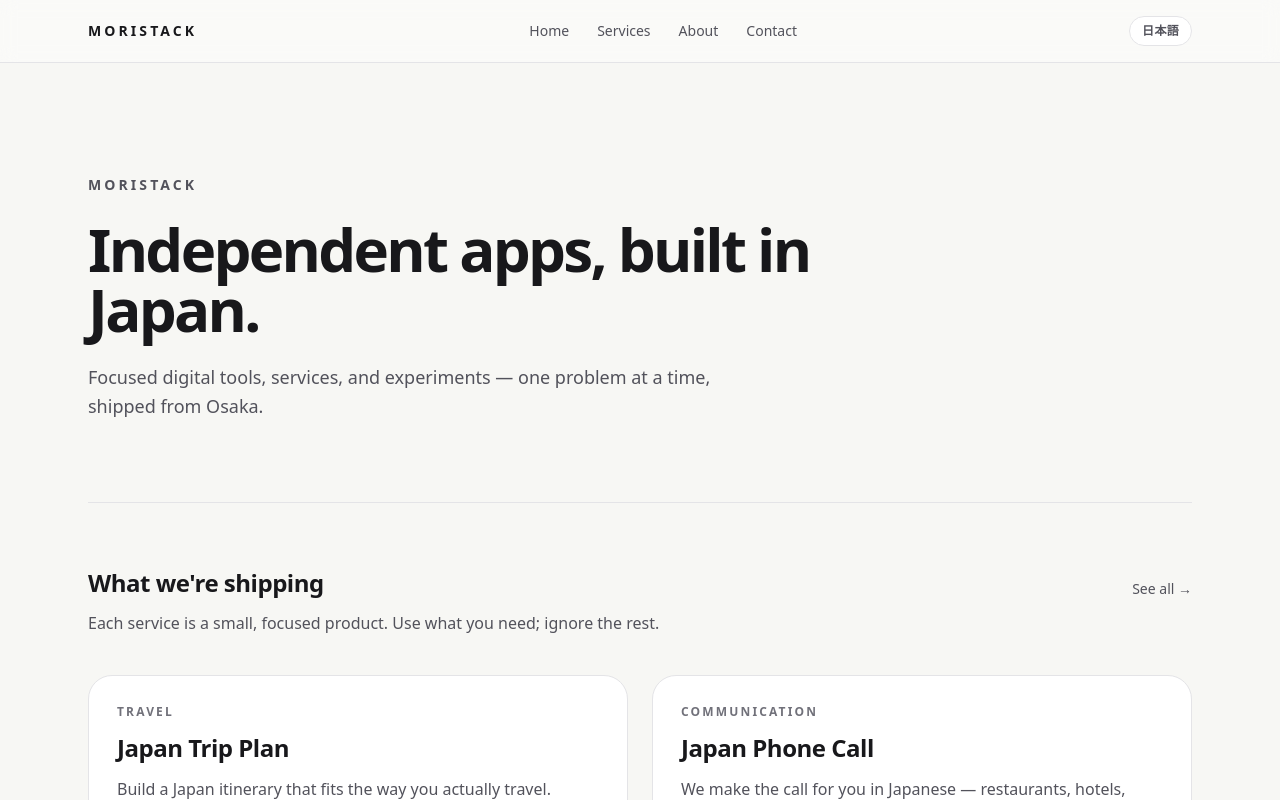
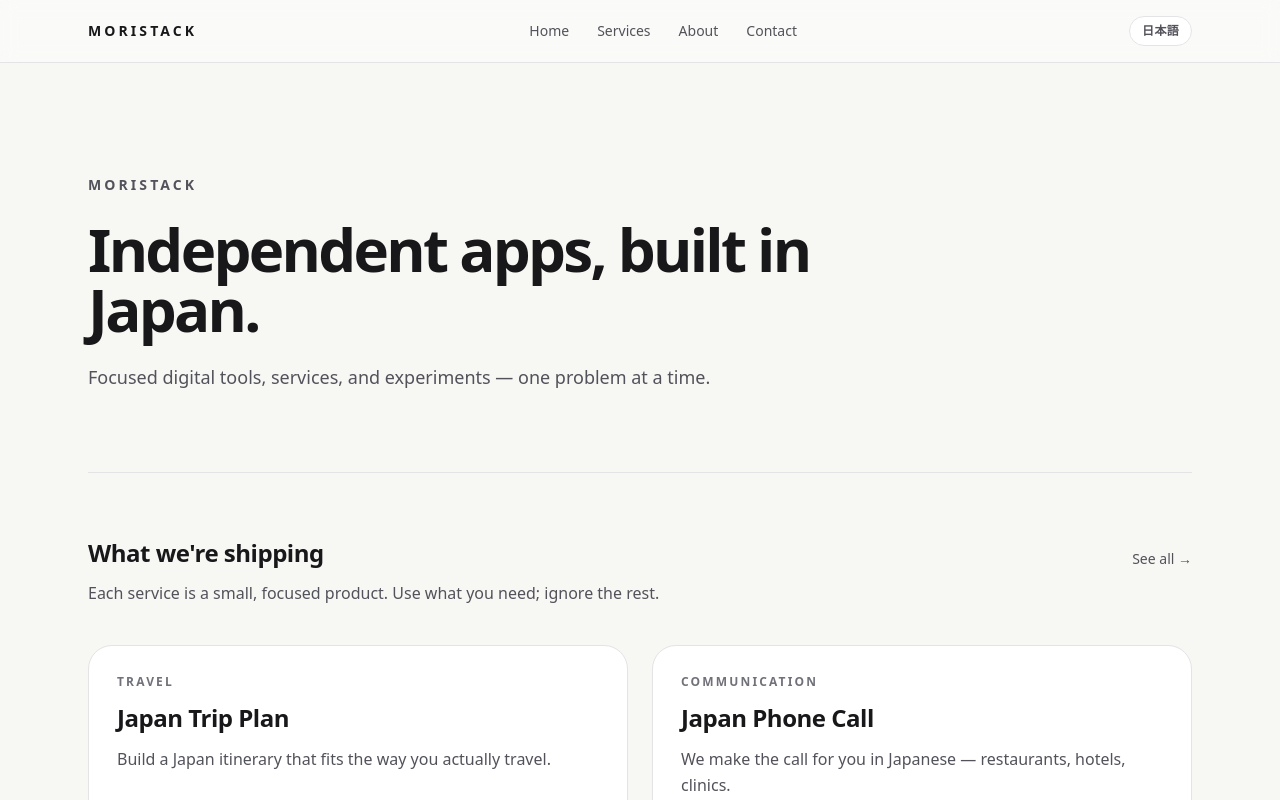
Before and after one commit to Ash158/moristack-hub, a Next.js app: page /en in a window 1280 px wide. Shown: the top 800 px of the page. Built offline with nearby package versions, Linux system fonts and the light colour scheme.

Commit message:
fix(hub): drop 'from Osaka' from home lede

```diff
--- a/src/app/[locale]/page.tsx
+++ b/src/app/[locale]/page.tsx
@@ -27,7 +27,7 @@ const COPY = {
   en: {
     eyebrow: "MORISTACK",
     heading: "Independent apps, built in Japan.",
-    lede: "Focused digital tools, services, and experiments — one problem at a time, shipped from Osaka.",
+    lede: "Focused digital tools, services, and experiments — one problem at a time.",
     servicesHeading: "What we're shipping",
     servicesLede:
       "Each service is a small, focused product. Use what you need; ignore the rest.",
@@ -36,7 +36,7 @@ const COPY = {
   ja: {
     eyebrow: "MORISTACK",
     heading: "暮らしのための、小さなデジタルサービス。",
-    lede: "大阪から、暮らしに寄り添う小さな道具をひとつずつ作っています。",
+    lede: "暮らしに寄り添う小さな道具をひとつずつ作っています。",
     servicesHeading: "公開中のサービス",
     servicesLede:
       "それぞれ独立した小さなプロダクトです。気になるものだけご利用ください。",
```
